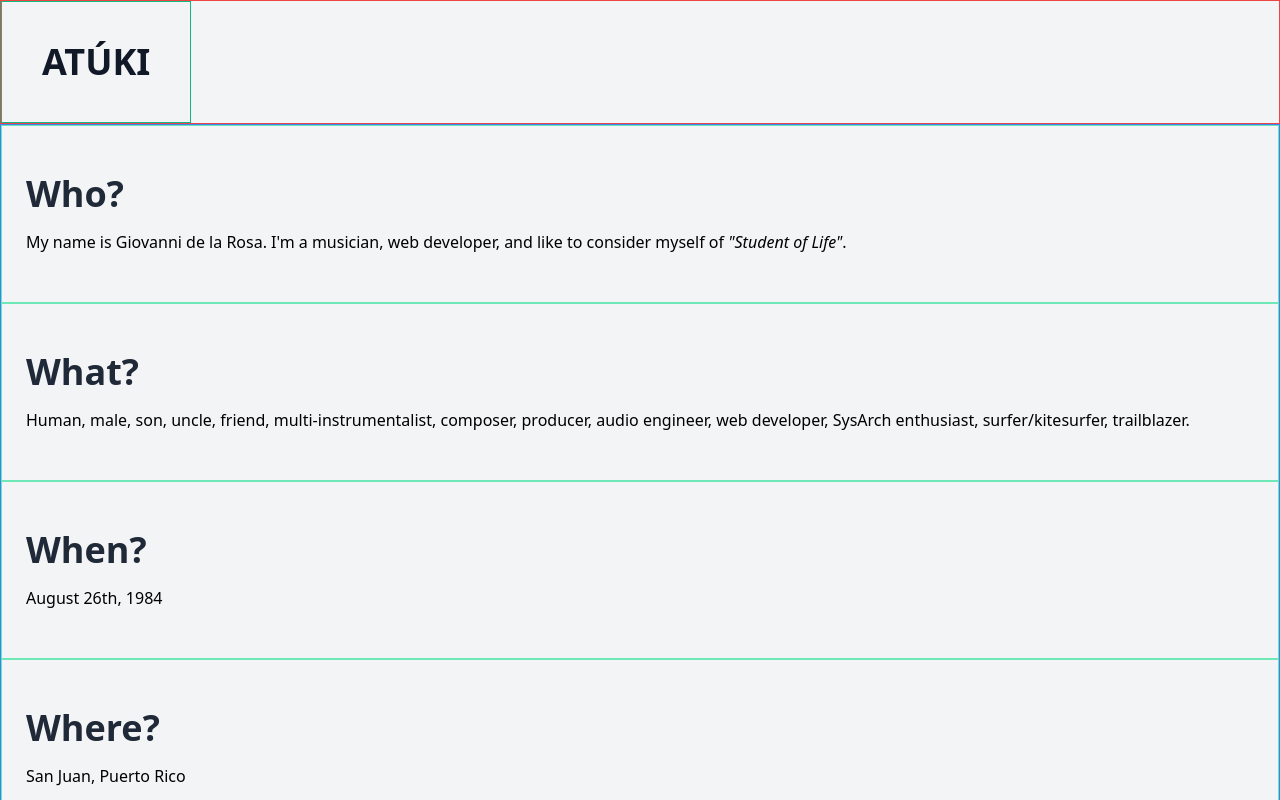
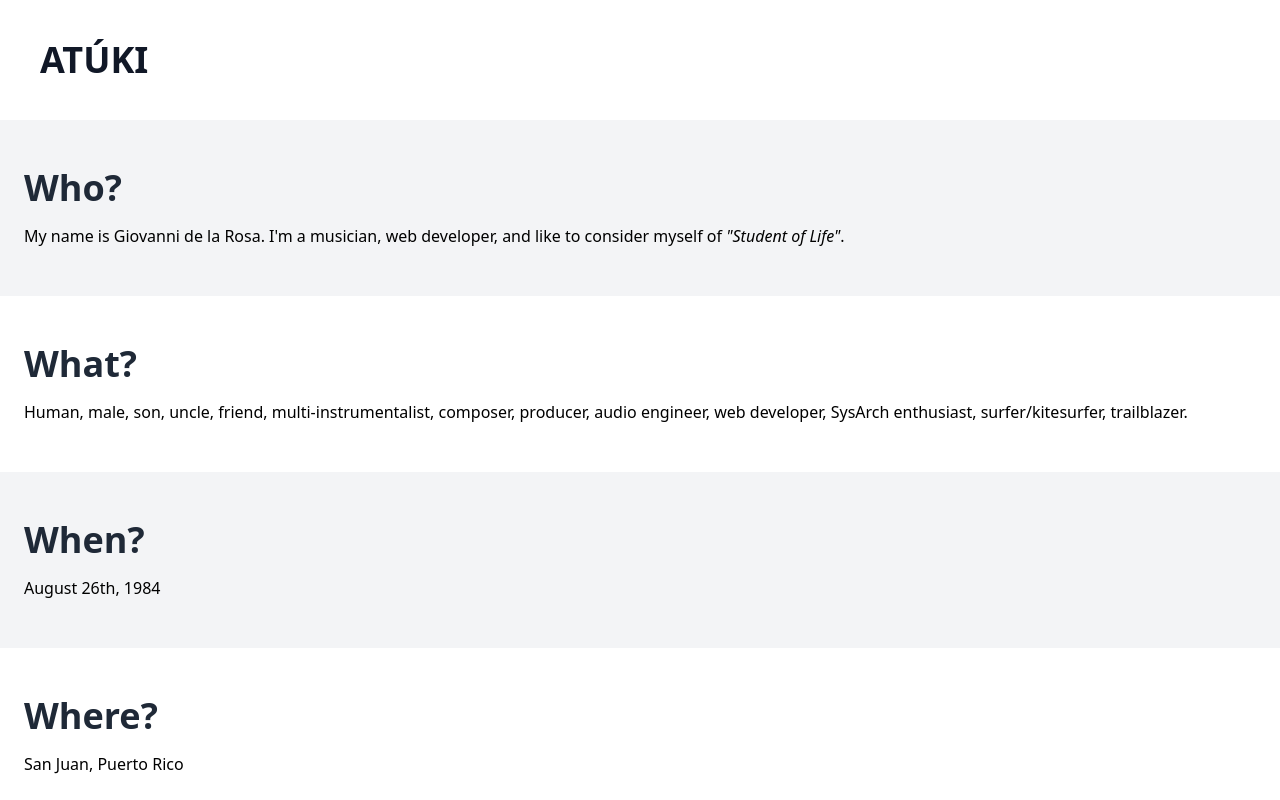
Before and after one commit to elgiovanno/portfolio, a Next.js app: page / in a window 1280 px wide. Shown: the top 800 px of the page. Built offline with nearby package versions, Linux system fonts and the light colour scheme.

Commit message:
remove border guider and add alternating bg colors

```diff
--- a/src/components/logo.tsx
+++ b/src/components/logo.tsx
@@ -1,6 +1,6 @@
 export default function Logo() {
   return (
-    <span className="text-gray-900 border-green-500 border inline-block p-6 md:p-10 text-xl md:text-4xl font-black text-center md:text-left">
+    <span className="text-gray-900 bg-white inline-block p-6 md:p-10 text-xl md:text-4xl font-black text-center md:text-left">
       ATÚKI
     </span>
   );
--- a/src/pages/index.tsx
+++ b/src/pages/index.tsx
@@ -3,10 +3,10 @@ import Logo from "../components/logo";
 export default function Home() {
   return (
     <div className="bg-gray-100 min-h-screen">
-      <div className="border border-red-500">
+      <div className="bg-white">
         <Logo />
       </div>
-      <div className="border border-blue-500">
+      <div className="">
         <div className="card">
           <h1 className="card-heading">Who?</h1>
           <p>
@@ -15,7 +15,7 @@ export default function Home() {
             <span className="italic">"Student of Life"</span>.
           </p>
         </div>
-        <div className="card">
+        <div className="card card--white">
           <h1 className="card-heading">What?</h1>
           <p>
             Human, male, son, uncle, friend, multi-instrumentalist, composer,
@@ -27,7 +27,7 @@ export default function Home() {
           <h1 className="card-heading">When?</h1>
           <p>August 26th, 1984</p>
         </div>
-        <div className="card">
+        <div className="card card--white">
           <h1 className="card-heading">Where?</h1>
           <p>San Juan, Puerto Rico</p>
         </div>
--- a/src/styles/globals.css
+++ b/src/styles/globals.css
@@ -7,7 +7,10 @@
 */
 @layer components {
   .card {
-    @apply px-6 py-12 border border-green-300;
+    @apply px-6 py-12;
+  }
+  .card--white {
+    @apply bg-white;
   }
   .card-heading {
     @apply mb-4 font-extrabold text-4xl text-gray-800;
```
